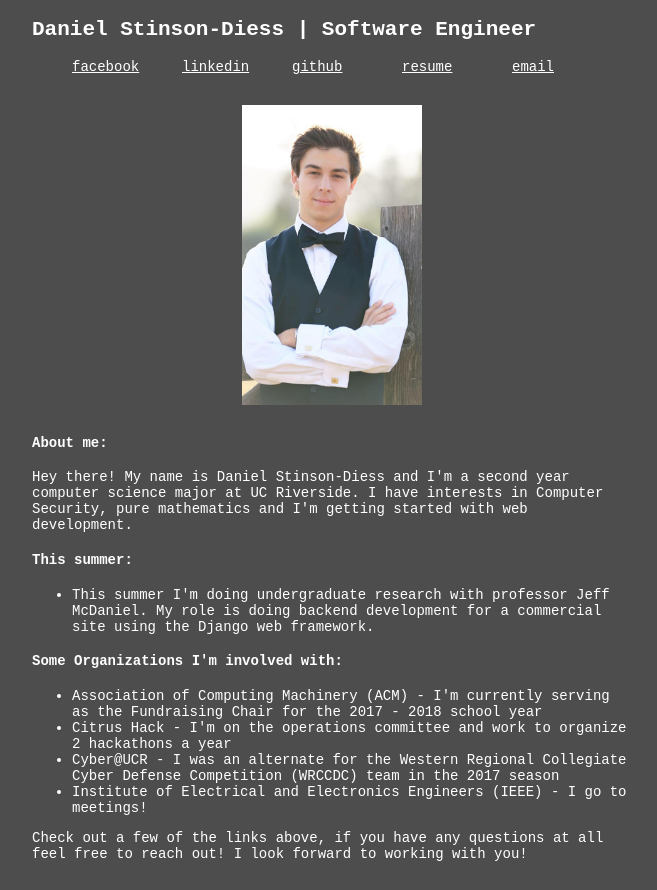
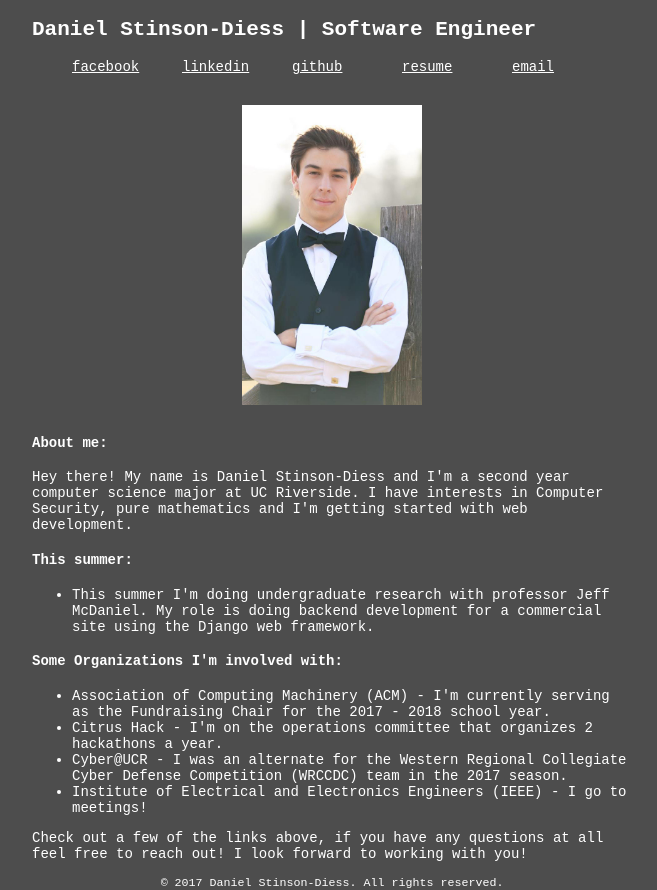
Before and after one commit to shellcromancer/shellcromancer.github.io, a plain HTML site: page index.html in a window 1280 px wide. Shown: the whole page, without its empty margins (308-965 px from the left). Drawn offline with Linux system fonts and the light colour scheme; a web font is replaced by a local one.

Commit message:
Updating content

```diff
--- a/css/main.css
+++ b/css/main.css
@@ -10,9 +10,9 @@ body {
 }
 
 .center {
-	display: flexbox;
-	margin-left: auto;
-	margin-right: auto;
+	text-align: center;
+	display: table;
+	margin: 0 auto;
 }
 
 .profile {
@@ -36,15 +36,12 @@ body {
 }
 
 .links a {
-	display: block;
+	display: flexbox;
 	color: white;
 
 }
 
-a:hover {
-	color: black;
-
-}
+a:hover { color: black; }
 
 img {
 	margin: 30px;
--- a/index.html
+++ b/index.html
@@ -38,13 +38,17 @@
 
 		<h4> Some Organizations I'm involved with: </h4>
 		<ul>
-			<li> Association of Computing Machinery (ACM) - I'm currently serving as the Fundraising Chair for the 2017 - 2018 school year </li>
-			<li> Citrus Hack - I'm on the operations committee and work to organize 2 hackathons a year </li>
-			<li> Cyber@UCR - I was an alternate for the Western Regional Collegiate Cyber Defense Competition (WRCCDC) team in the 2017 season </li>
+			<li> Association of Computing Machinery (ACM) - I'm currently serving as the Fundraising Chair for the 2017 - 2018 school year. </li>
+			<li> Citrus Hack - I'm on the operations committee that organizes 2 hackathons a year. </li>
+			<li> Cyber@UCR - I was an alternate for the Western Regional Collegiate Cyber Defense Competition (WRCCDC) team in the 2017 season. </li>
 			<li> Institute of Electrical and Electronics Engineers (IEEE) - I go to meetings! </li>
 		</ul>
 
 		<p>  Check out a few of the links above, if you have any questions at all feel free to reach out! I look forward to working with you! </p>
 		</div>
 	</div>
+
+	<footer>
+		<small class="center">&copy; 2017 Daniel Stinson-Diess. All rights reserved.</small>
+	</footer>
 </body>
```
